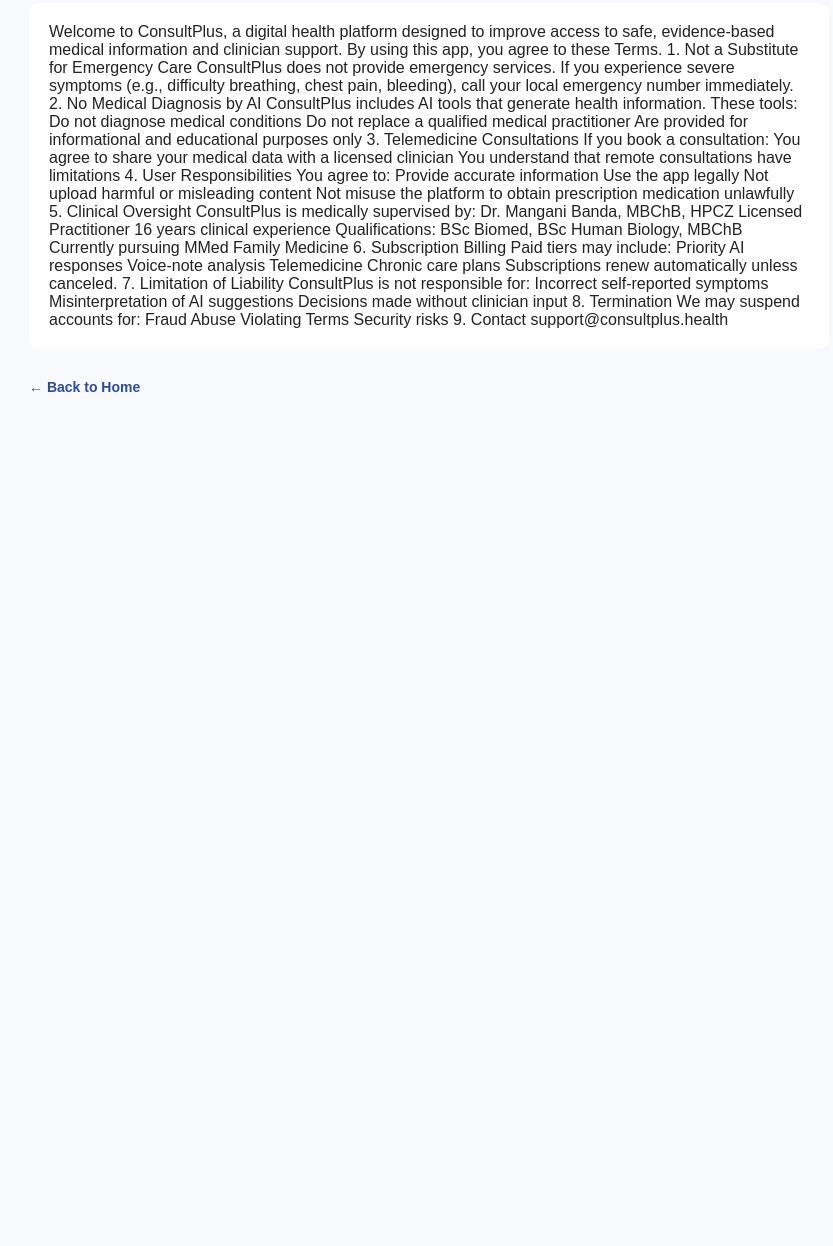
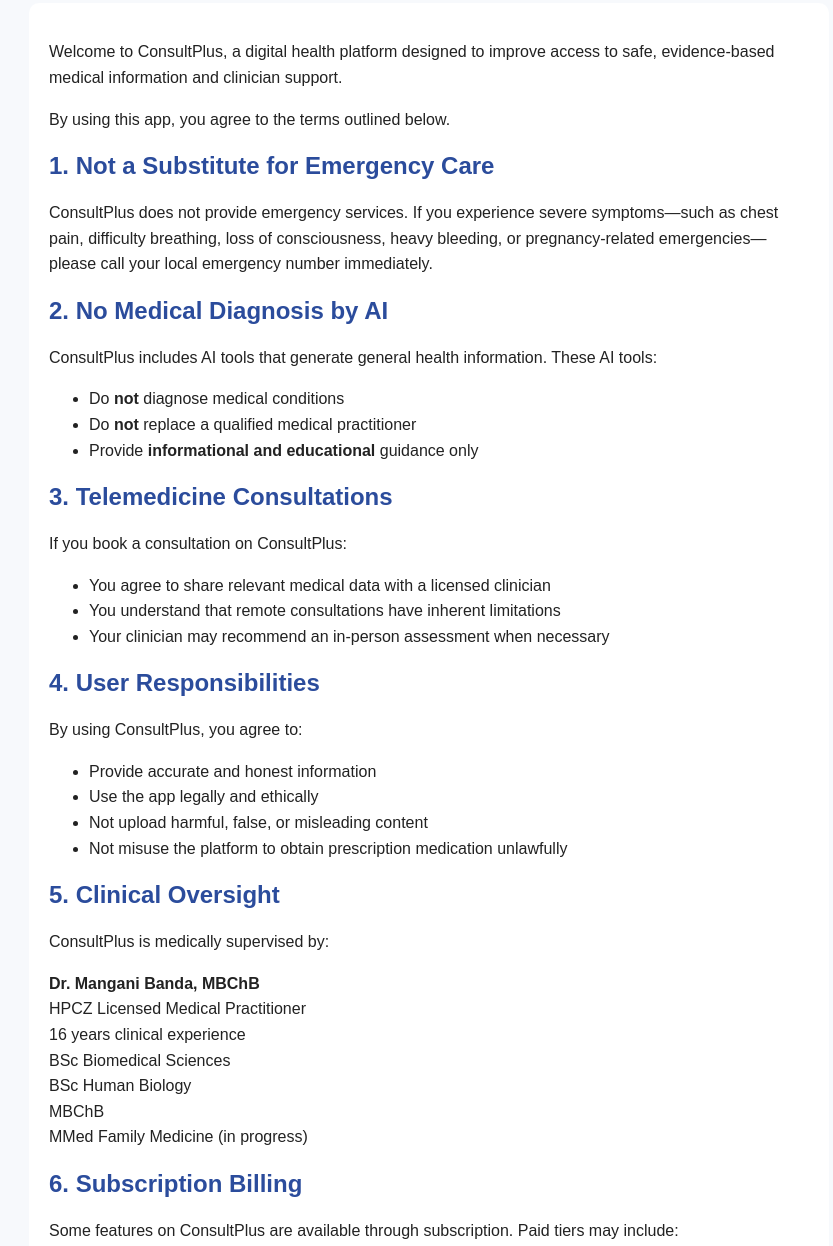
Before and after one commit to Manganib/consultplus-policies, a plain HTML site: page terms.html in a window 1280 px wide. Shown: the part 129-1375 px from the top of the page, without its empty margins (211-1044 px from the left). Before the commit the page ends 800 px from the top, so only its background shows below. Drawn offline with Linux system fonts and the light colour scheme.

Commit message:
Update terms.html

```diff
--- a/terms.html
+++ b/terms.html
@@ -13,96 +13,95 @@
     <p><em>Effective Date: 18 November 2025</em></p>
 
     <div class="content">
-Welcome to ConsultPlus, a digital health platform designed to improve access to safe, evidence-based medical information and clinician support.
 
-By using this app, you agree to these Terms.
+      <p>
+        Welcome to ConsultPlus, a digital health platform designed to improve access to safe, evidence-based medical information and clinician support.
+      </p>
 
-1. Not a Substitute for Emergency Care
+      <p>
+        By using this app, you agree to the terms outlined below.
+      </p>
 
-ConsultPlus does not provide emergency services.
-If you experience severe symptoms (e.g., difficulty breathing, chest pain, bleeding), call your local emergency number immediately.
+      <h2>1. Not a Substitute for Emergency Care</h2>
+      <p>
+        ConsultPlus does not provide emergency services. If you experience severe symptoms—such as chest pain, difficulty breathing, loss of consciousness, heavy bleeding, or pregnancy-related emergencies—please call your local emergency number immediately.
+      </p>
 
-2. No Medical Diagnosis by AI
+      <h2>2. No Medical Diagnosis by AI</h2>
+      <p>
+        ConsultPlus includes AI tools that generate general health information. These AI tools:
+      </p>
+      <ul>
+        <li>Do <strong>not</strong> diagnose medical conditions</li>
+        <li>Do <strong>not</strong> replace a qualified medical practitioner</li>
+        <li>Provide <strong>informational and educational</strong> guidance only</li>
+      </ul>
 
-ConsultPlus includes AI tools that generate health information.
-These tools:
+      <h2>3. Telemedicine Consultations</h2>
+      <p>If you book a consultation on ConsultPlus:</p>
+      <ul>
+        <li>You agree to share relevant medical data with a licensed clinician</li>
+        <li>You understand that remote consultations have inherent limitations</li>
+        <li>Your clinician may recommend an in-person assessment when necessary</li>
+      </ul>
 
-Do not diagnose medical conditions
+      <h2>4. User Responsibilities</h2>
+      <p>By using ConsultPlus, you agree to:</p>
+      <ul>
+        <li>Provide accurate and honest information</li>
+        <li>Use the app legally and ethically</li>
+        <li>Not upload harmful, false, or misleading content</li>
+        <li>Not misuse the platform to obtain prescription medication unlawfully</li>
+      </ul>
 
-Do not replace a qualified medical practitioner
+      <h2>5. Clinical Oversight</h2>
+      <p>
+        ConsultPlus is medically supervised by:
+      </p>
 
-Are provided for informational and educational purposes only
+      <p><strong>Dr. Mangani Banda, MBChB</strong><br>
+        HPCZ Licensed Medical Practitioner<br>
+        16 years clinical experience<br>
+        BSc Biomedical Sciences<br>
+        BSc Human Biology<br>
+        MBChB<br>
+        MMed Family Medicine (in progress)
+      </p>
 
-3. Telemedicine Consultations
+      <h2>6. Subscription Billing</h2>
+      <p>Some features on ConsultPlus are available through subscription. Paid tiers may include:</p>
+      <ul>
+        <li>Priority AI responses</li>
+        <li>Voice-note analysis</li>
+        <li>Telemedicine consultations</li>
+        <li>Chronic care plans</li>
+      </ul>
+      <p><strong>Subscriptions renew automatically unless canceled.</strong></p>
 
-If you book a consultation:
+      <h2>7. Limitation of Liability</h2>
+      <p>ConsultPlus is not liable for:</p>
+      <ul>
+        <li>Incorrect or incomplete symptoms provided by users</li>
+        <li>Misinterpretation of AI-generated suggestions</li>
+        <li>Decisions made without consultation from a licensed clinician</li>
+      </ul>
 
-You agree to share your medical data with a licensed clinician
+      <h2>8. Termination</h2>
+      <p>We may suspend or terminate user accounts in cases of:</p>
+      <ul>
+        <li>Fraudulent activity</li>
+        <li>Abuse or harassment</li>
+        <li>Violation of these Terms</li>
+        <li>Security risks</li>
+      </ul>
 
-You understand that remote consultations have limitations
+      <h2>9. Contact</h2>
+      <p>
+        For concerns or inquiries about these Terms, contact:<br>
+        <strong>support@consultplus.health</strong>
+      </p>
 
-4. User Responsibilities
-
-You agree to:
-
-Provide accurate information
-
-Use the app legally
-
-Not upload harmful or misleading content
-
-Not misuse the platform to obtain prescription medication unlawfully
-
-5. Clinical Oversight
-
-ConsultPlus is medically supervised by:
-Dr. Mangani Banda, MBChB, HPCZ Licensed Practitioner
-
-16 years clinical experience
-
-Qualifications: BSc Biomed, BSc Human Biology, MBChB
-
-Currently pursuing MMed Family Medicine
-
-6. Subscription Billing
-
-Paid tiers may include:
-
-Priority AI responses
-
-Voice-note analysis
-
-Telemedicine
-
-Chronic care plans
-
-Subscriptions renew automatically unless canceled.
-
-7. Limitation of Liability
-
-ConsultPlus is not responsible for:
-
-Incorrect self-reported symptoms
-
-Misinterpretation of AI suggestions
-
-Decisions made without clinician input
-
-8. Termination
-
-We may suspend accounts for:
-
-Fraud
-
-Abuse
-
-Violating Terms
-
-Security risks
-
-9. Contact
-
-support@consultplus.health    </div>
+    </div>
 
     <footer>
       <a href="index.html">← Back to Home</a>
```
